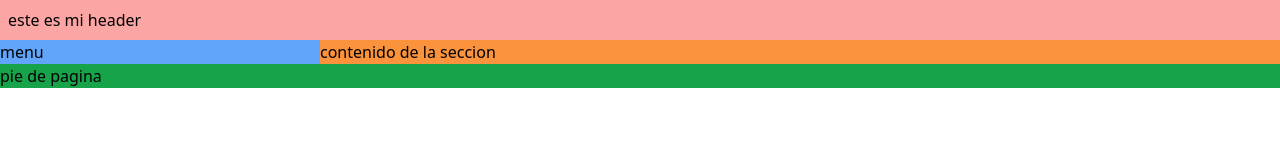
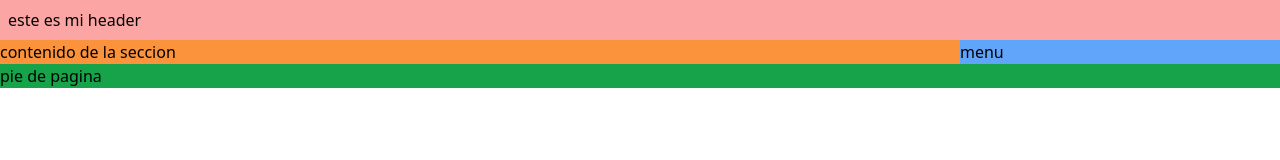
Before and after one commit to MJohanRodriguez23/TailwindProyects, a website: page src/index.html in a window 1280 px wide. Drawn offline with nearby package versions, Linux system fonts and the light colour scheme; files that its build step writes are made by us from their sources.

Commit message:
estructura flex Tailwind

```diff
--- a/src/index.html
+++ b/src/index.html
@@ -4,22 +4,22 @@
     <meta charset="UTF-8">
     <meta name="viewport" content="width=device-width, initial-scale=1.0">
     <link href="/dist/output.css" rel="stylesheet">
-    <title>Box Model Float</title>
+    <title>Box Model Flex</title>
 </head>
 <body>
   <div class="max-w-3x1 bg-green-600 mx-auto container">
     <header class="h-10 p-2 bg-red-300">
       este es mi header
     </header>
-    <section class="bg-purple-400">
-      <nav class="bg-blue-400 w-1/4 float-left">
+    <section class="flex  flex-row-reverse bg-purple-400">
+      <nav class="bg-blue-400 w-1/4">
         menu
       </nav>
-      <article class="bg-orange-400 w-3/4 float-left">
+      <article class="bg-orange-400 w-3/4">
         contenido de la seccion
       </article>
     </section>
-    <footer class="clear-both">
+    <footer>
       pie de pagina
     </footer>
   </div>
```
